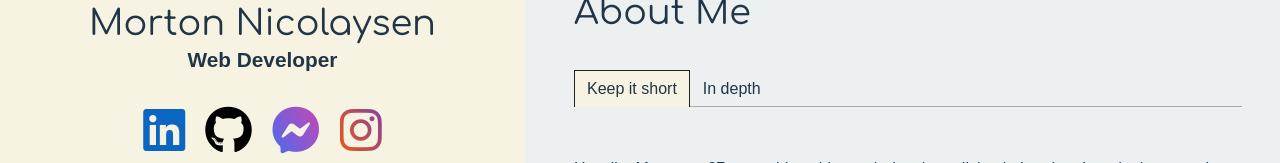
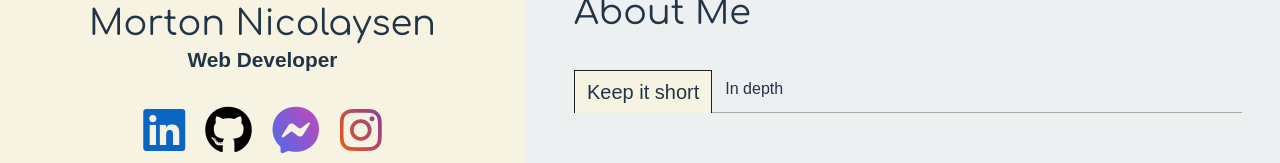
Before and after one commit to MNicolaysen/portfolio-site, a React (Vite) app in the folder portfolio-site/: page /about in a window 1280 px wide. Shown: the part 503-666 px from the top of the page. Built offline with nearby package versions, Linux system fonts and the light colour scheme; a web font is replaced by a local one.

Commit message:
tab font size on select

```diff
--- a/portfolio-site/src/components/About.css
+++ b/portfolio-site/src/components/About.css
@@ -30,7 +30,7 @@
 .carousel-arrow {
   display: none;
   align-self: center;
-  font-size: 22px;
+  font-size: 1.375rem;
   color: black;
   text-decoration: none;
   height: 60px;
@@ -47,6 +47,7 @@
 }
 
 .selected-tab {
+  font-size: 1.25rem;
   background-color: #F7F3E3;
   border-top: 1px solid #202020 !important;
   border-left: 1px solid #202020 !important;
```
